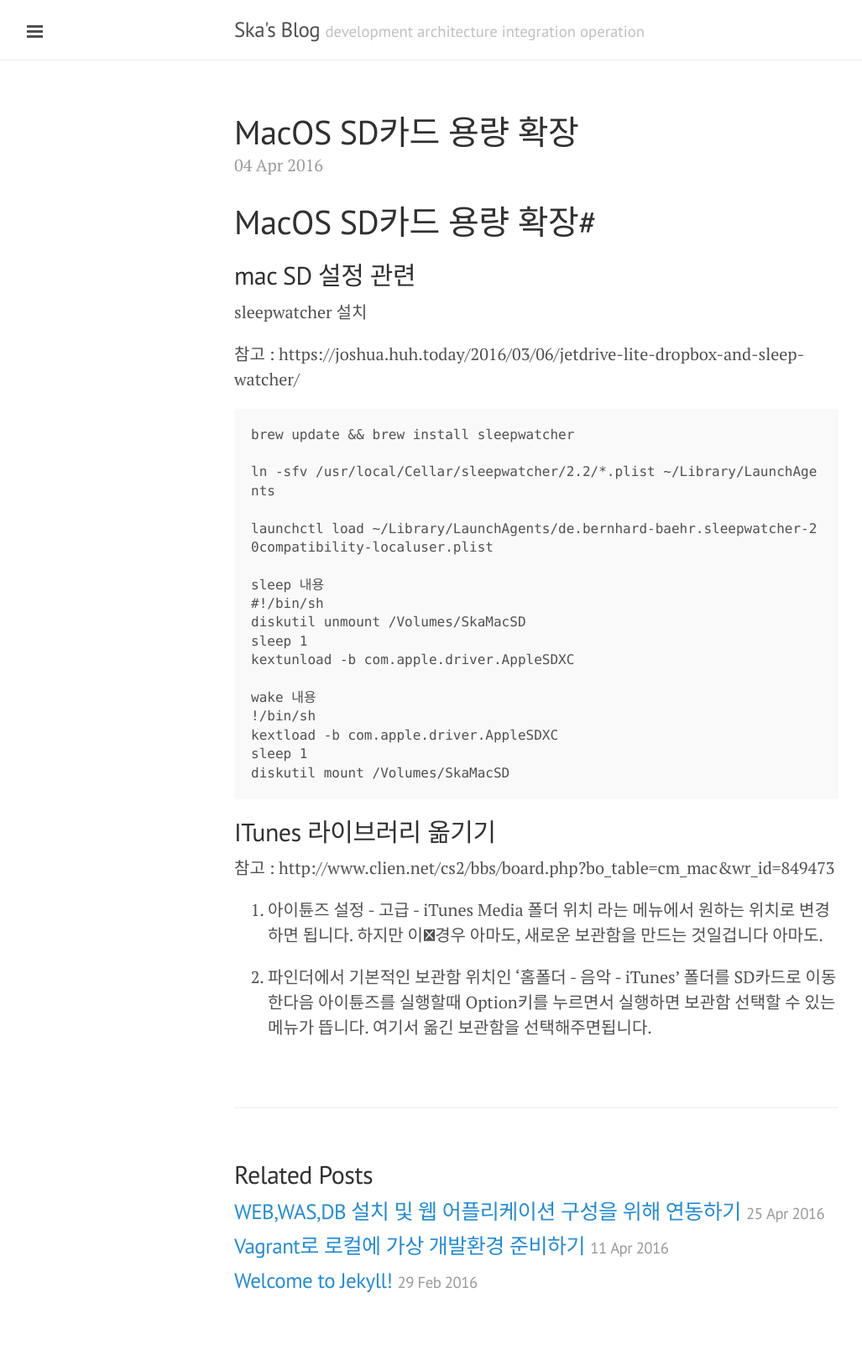
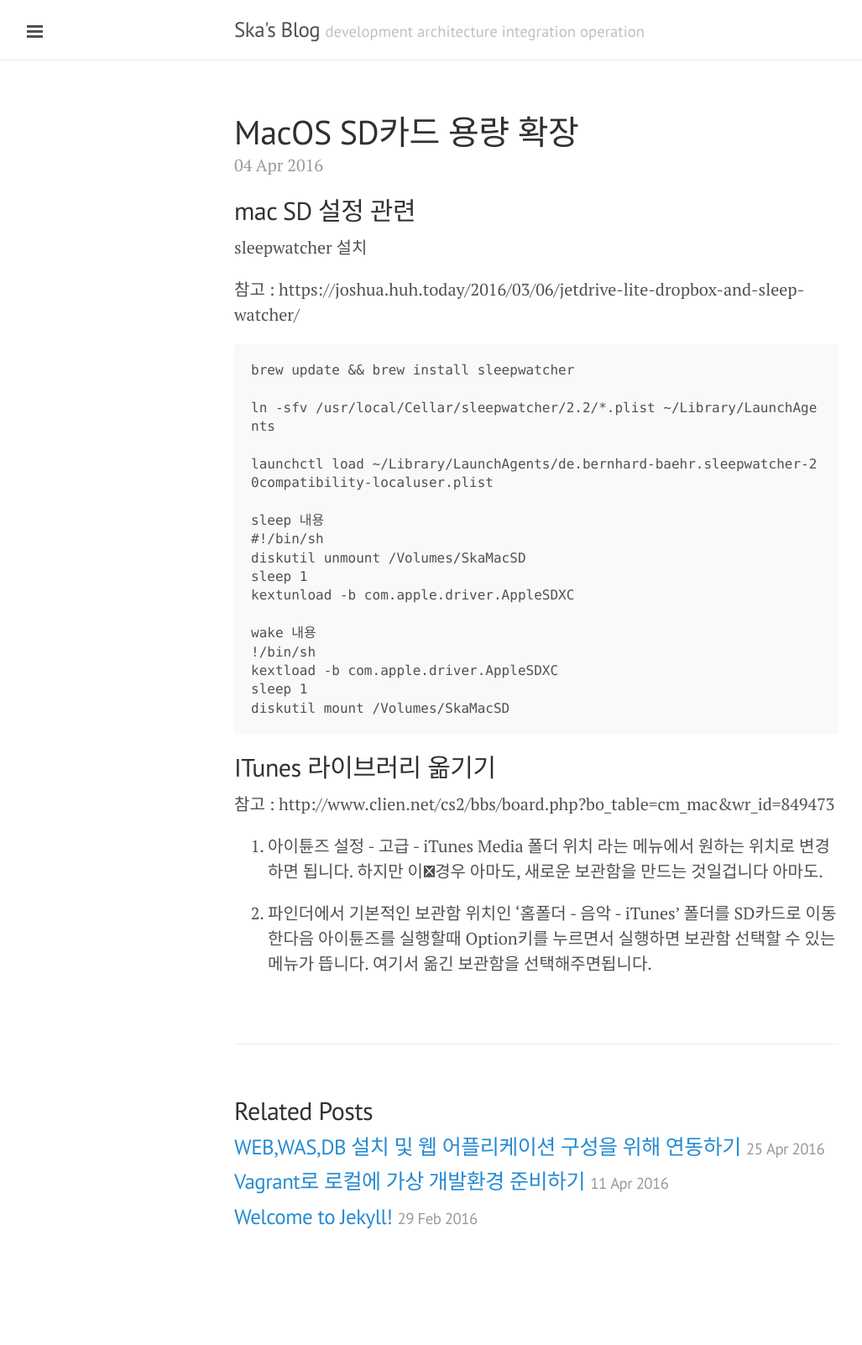
Before and after one commit to skaqud/skaqud.github.com, a Jekyll site: the page built from _posts/2016-04-04-Extend-macos-with-sdcard.markdown, in a window 1280 px wide. Shown: the whole page at 84% size, without its empty margins (1-1028 px from the left). Built offline with Jekyll 4.4.1, drawn with Linux system fonts in a browser that asks for light colours; after the commit the page ends 1525 px from its top, so only the background shows below that.

```diff
--- a/_posts/2016-04-04-Extend-macos-with-sdcard.markdown
+++ b/_posts/2016-04-04-Extend-macos-with-sdcard.markdown
@@ -4,8 +4,6 @@
 date:   2016-04-04 21:10:49 +0700
 categories: hobby, life
 ---
-# MacOS SD카드 용량 확장#
-
 ## mac SD 설정 관련 ##
 
 sleepwatcher 설치
```
